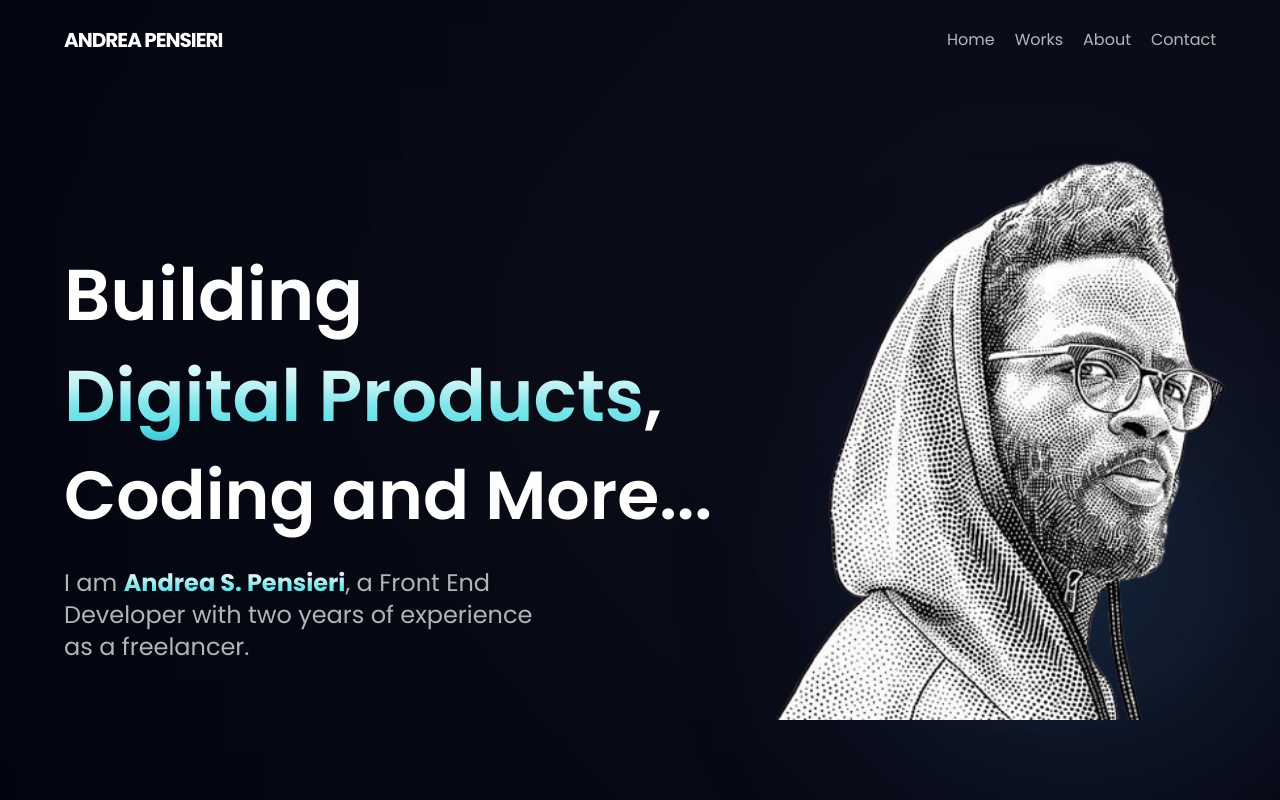
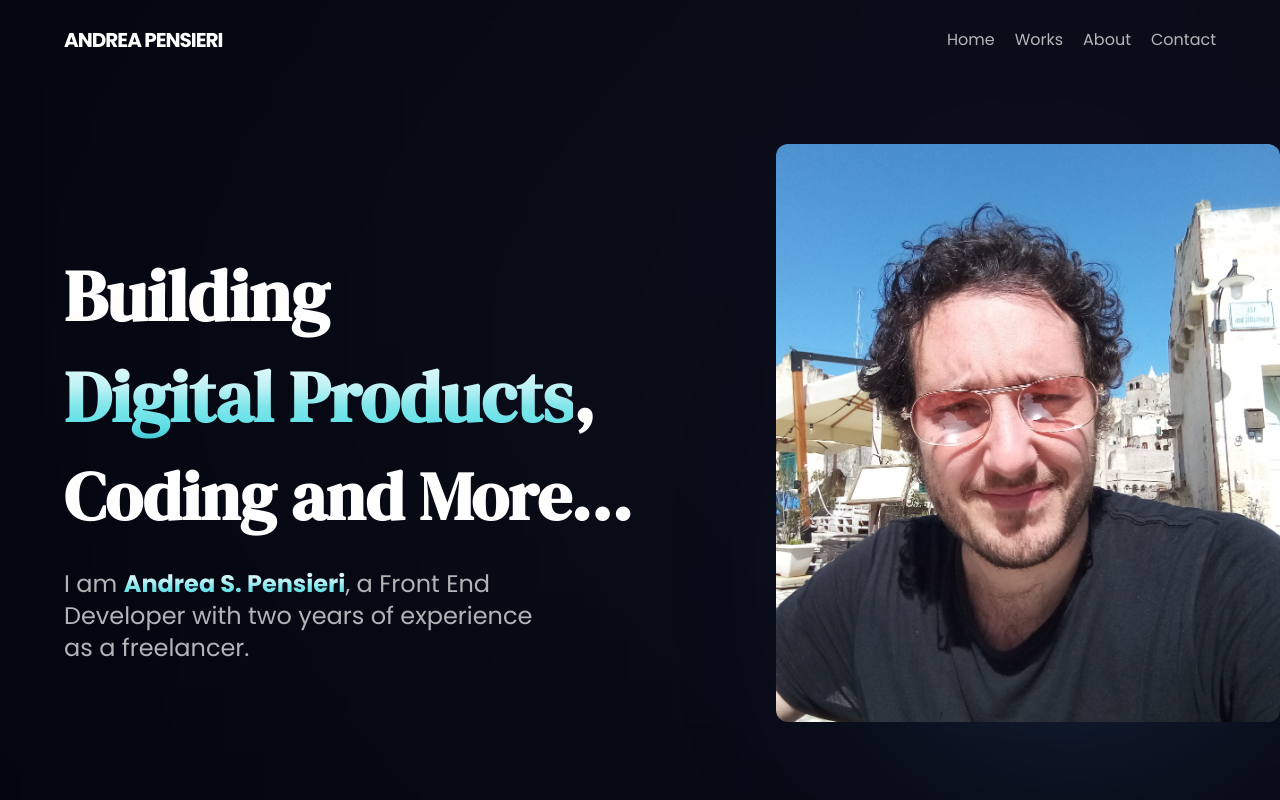
Before and after one commit to andreasiano/Portfolio_UI-UX, a React (Create React App) app: page / in a window 1280 px wide. Shown: the top 800 px of the page. Built offline with nearby package versions, Linux system fonts and the light colour scheme.

Commit message:
Completing contact section

```diff
--- a/src/App.js
+++ b/src/App.js
@@ -27,11 +27,11 @@ const App = () => (
         </div>
       </div>
     </div>
-      <div className={`bg-primary ${styles.flexStart}`}>
-        <div className={`${styles.boxWidth}`}>
-          <ContactMe/>
-        </div>
+    <div className={`${styles.paddingX} ${styles.flexCenter}`}>
+      <div className={`${styles.boxWidth}`}>
+        <ContactMe />
       </div>
+    </div>
   </div>
 );
 
--- a/src/components/ContactMe.jsx
+++ b/src/components/ContactMe.jsx
@@ -1,9 +1,34 @@
 import React from 'react'
+import { BsFacebook, BsLinkedin, BsGithub, BsInstagram } from "react-icons/bs";
 
 export default function ContactMe() {
   return (
-    <section id="contact">
-
+    <section className="text-center mb-20" id="contact">
+      <h1 className="text-gradient font-dmdisplay font-semibold mt-20 ss:text-[52px] text-[32px]">
+        Let's Connect
+      </h1>
+      <p className="text-dimWhite xxs:text-xl mb-3 lg:text-2xl">
+        Feel free to reach out for collaborations or just say a friendly hello
+      </p>
+      <p className="text-gradient xxs:text-xl lg:text-2xl">
+        <a href="mailto:andreadevpensieri@gmail.com">
+          andreadevpensieri@gmail.com
+        </a>
+      </p>
+      <div className="flex flex-row items-center mt-10 justify-center">
+        <a href="https://www.facebook.com/andrew.onais.9">
+          <BsFacebook className="text-white" size={30} />
+        </a>
+        <a href="https://www.linkedin.com/in/andrea-siano-023a46243/">
+          <BsLinkedin className="text-white ml-10" size={30} />
+        </a>
+        <a href="https://github.com/andreasiano?tab=repositories">
+          <BsGithub className="text-white ml-10" size={30} />
+        </a>
+        <a href="https://www.instagram.com/">
+          <BsInstagram className="text-white ml-10" size={30} />
+        </a>
+      </div>
     </section>
   );
 }
--- a/src/components/Hero.jsx
+++ b/src/components/Hero.jsx
@@ -1,28 +1,31 @@
 import React from 'react'
 import styles from '../style';
-import portrait from "../assets/portrait.png";
+import portrait from "../assets/myimage-2.jpg";
 
 
 const Hero = () => {
   return (
     <section
       id="home"
-      className={`flex md:flex-row xxs:gap-0 gap-10 flex-col ${styles.paddingY}`}
+      className={`flex md:flex-row xxs:gap-0 lg:gap-20 flex-col ${styles.paddingY}`}
     >
       <div
         className={`flex-2 ${styles.flexStart} flex-col xl:px-0 sm:px-16 px-6`}
       >
         <div className="flex flex-row justify-between items-center w-full">
-          <h1 className="flex-1 mt-5 font-poppins font-semibold ss:text-[72px] text-[42px] text-white ss:leading-[100.8px] leading-[55px]">
+          <h1 className="flex-1 mt-5 font-dmdisplay font-semibold ss:text-[72px] text-[42px] text-white ss:leading-[100.8px] leading-[55px]">
             Building <br className="sm:block hidden" />{" "}
             <span className="text-gradient">Digital Products</span>,{" "}
           </h1>
         </div>
-        <h1 className="font-poppins font-semibold ss:text-[68px] text-[42px] text-white ss:leading-[100.8px] leading-[55px] w-full">
+        <h1 className="font-semibold font-dmdisplay ss:text-[68px] text-[42px] text-white ss:leading-[100.8px] leading-[55px] w-full">
           Coding and More...
         </h1>
-        <p className={`${styles.paragraph} max-w-[470px] xxs:text-xl lg:text-2xl mt-5`}>
-          I am <span className="text-gradient font-bold">Andrea S. Pensieri</span>, a
+        <p
+          className={`${styles.paragraph} max-w-[470px] xxs:text-xl lg:text-2xl mt-5`}
+        >
+          I am{" "}
+          <span className="text-gradient font-bold">Andrea S. Pensieri</span>, a
           Front End Developer with two years of experience as a freelancer.
         </p>
       </div>
@@ -32,7 +35,7 @@ const Hero = () => {
         <img
           src={portrait}
           alt="billing"
-          className="w-[100%] h-[100%] xxs:mb-30 relative z-[5]"
+          className="w-[100%] h-[100%] xxs:mx-4 rounded-xl lg:px-0 xxs:px-6 xxs:mb-30 relative z-[5]"
         />
         <div className="absolute z-[0] w-[40%] h-[35%] top-0 pink__gradient" />
         <div className="absolute z-[1] w-[80%] h-[80%] rounded-full white__gradient bottom-40" />
--- a/src/index.css
+++ b/src/index.css
@@ -30,6 +30,7 @@ html,
   background: -webkit-linear-gradient(#def9fa, #def9fa, #bef3f5, #7de7eb, #5ce1e6, #33bbcf);
   background-clip: text;
   -webkit-text-fill-color: transparent;
+  text-decoration: underline;
 }
 
 .bg-blue-gradient {
```
Also changed, not shown: src/assets/myimage-2.jpg (added), src/assets/portrait.png.
